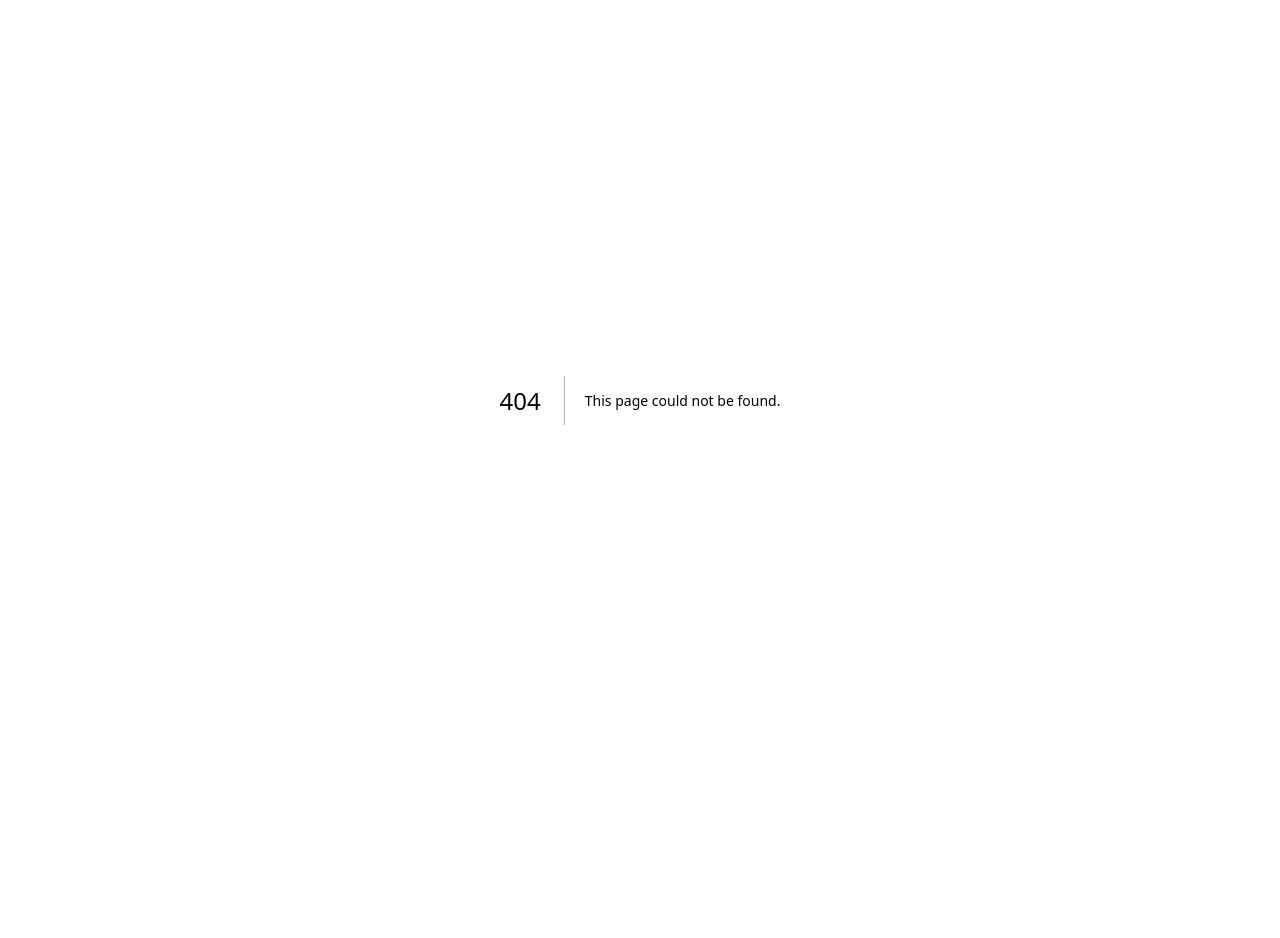
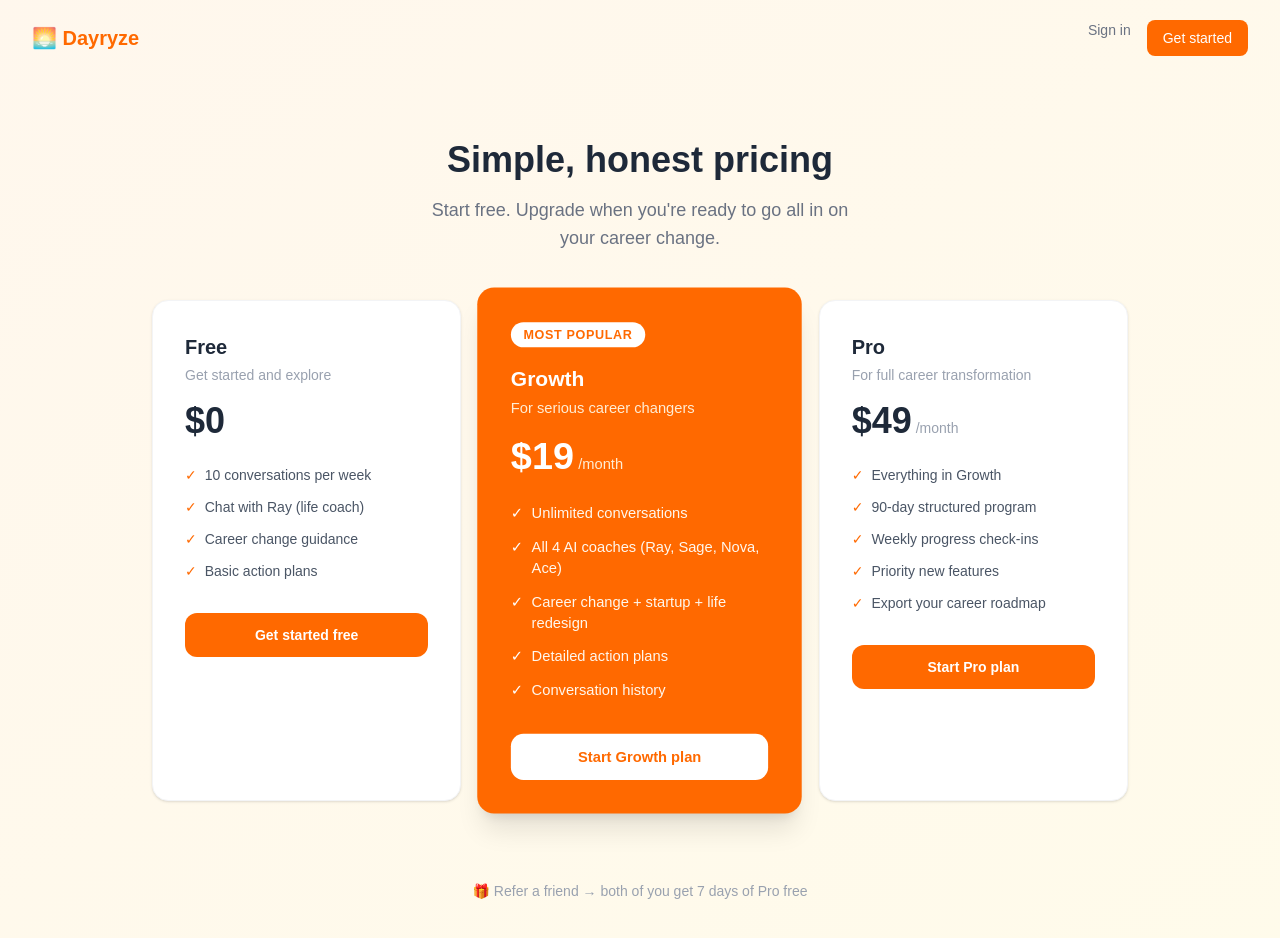
Before and after one commit to ruizhi1201/dayryze, a Next.js app: page /pricing in a window 1280 px wide. Before the commit this address had no page. Shown: the top 938 px of the page. Before the commit the page ends 800 px from the top, so only its background shows below. Built offline with nearby package versions, Linux system fonts and the light colour scheme.

Commit message:
Module 4: Stripe billing — checkout, webhook, pricing page, profiles schema

```diff
--- /dev/null
+++ b/app/api/stripe/checkout/route.ts
@@ -0,0 +1,35 @@
+import { createClient } from '@/lib/supabase/server'
+import { stripe, PLANS } from '@/lib/stripe'
+import { NextResponse } from 'next/server'
+
+export async function POST(request: Request) {
+  const supabase = await createClient()
+  const { data: { user } } = await supabase.auth.getUser()
+
+  if (!user) {
+    return NextResponse.json({ error: 'Unauthorized' }, { status: 401 })
+  }
+
+  const { plan } = await request.json()
+  const planData = plan === 'pro' ? PLANS.pro : PLANS.growth
+
+  const session = await stripe.checkout.sessions.create({
+    payment_method_types: ['card'],
+    mode: 'subscription',
+    customer_email: user.email,
+    line_items: [
+      {
+        price: planData.priceId,
+        quantity: 1,
+      },
+    ],
+    metadata: {
+      userId: user.id,
+      plan,
+    },
+    success_url: `${process.env.NEXT_PUBLIC_APP_URL}/chat?upgrade=success`,
+    cancel_url: `${process.env.NEXT_PUBLIC_APP_URL}/pricing`,
+  })
+
+  return NextResponse.json({ url: session.url })
+}
--- /dev/null
+++ b/app/api/stripe/webhook/route.ts
@@ -0,0 +1,61 @@
+import { stripe } from '@/lib/stripe'
+import { createClient } from '@/lib/supabase/server'
+import { NextResponse } from 'next/server'
+import Stripe from 'stripe'
+
+export async function POST(request: Request) {
+  const body = await request.text()
+  const signature = request.headers.get('stripe-signature')!
+
+  let event: Stripe.Event
+
+  try {
+    event = stripe.webhooks.constructEvent(
+      body,
+      signature,
+      process.env.STRIPE_WEBHOOK_SECRET!
+    )
+  } catch {
+    return NextResponse.json({ error: 'Invalid signature' }, { status: 400 })
+  }
+
+  const supabase = await createClient()
+
+  if (event.type === 'checkout.session.completed') {
+    const session = event.data.object as Stripe.Checkout.Session
+    const userId = session.metadata?.userId
+    const plan = session.metadata?.plan
+
+    if (userId && plan) {
+      await supabase
+        .from('profiles')
+        .upsert({
+          id: userId,
+          plan,
+          stripe_customer_id: session.customer as string,
+          stripe_subscription_id: session.subscription as string,
+          plan_updated_at: new Date().toISOString(),
+        })
+    }
+  }
+
+  if (event.type === 'customer.subscription.deleted') {
+    const subscription = event.data.object as Stripe.Subscription
+    const customerId = subscription.customer as string
+
+    const { data: profile } = await supabase
+      .from('profiles')
+      .select('id')
+      .eq('stripe_customer_id', customerId)
+      .single()
+
+    if (profile) {
+      await supabase
+        .from('profiles')
+        .update({ plan: 'free', stripe_subscription_id: null })
+        .eq('id', profile.id)
+    }
+  }
+
+  return NextResponse.json({ received: true })
+}
--- /dev/null
+++ b/app/pricing/page.tsx
@@ -0,0 +1,164 @@
+'use client'
+
+import { useState } from 'react'
+import { useRouter } from 'next/navigation'
+import Link from 'next/link'
+
+const plans = [
+  {
+    id: 'free',
+    name: 'Free',
+    price: 0,
+    description: 'Get started and explore',
+    features: [
+      '10 conversations per week',
+      'Chat with Ray (life coach)',
+      'Career change guidance',
+      'Basic action plans',
+    ],
+    cta: 'Get started free',
+    highlight: false,
+  },
+  {
+    id: 'growth',
+    name: 'Growth',
+    price: 19,
+    description: 'For serious career changers',
+    features: [
+      'Unlimited conversations',
+      'All 4 AI coaches (Ray, Sage, Nova, Ace)',
+      'Career change + startup + life redesign',
+      'Detailed action plans',
+      'Conversation history',
+    ],
+    cta: 'Start Growth plan',
+    highlight: true,
+  },
+  {
+    id: 'pro',
+    name: 'Pro',
+    price: 49,
+    description: 'For full career transformation',
+    features: [
+      'Everything in Growth',
+      '90-day structured program',
+      'Weekly progress check-ins',
+      'Priority new features',
+      'Export your career roadmap',
+    ],
+    cta: 'Start Pro plan',
+    highlight: false,
+  },
+]
+
+export default function PricingPage() {
+  const [loading, setLoading] = useState<string | null>(null)
+  const router = useRouter()
+
+  const handleUpgrade = async (planId: string) => {
+    if (planId === 'free') {
+      router.push('/signup')
+      return
+    }
+
+    setLoading(planId)
+    try {
+      const res = await fetch('/api/stripe/checkout', {
+        method: 'POST',
+        headers: { 'Content-Type': 'application/json' },
+        body: JSON.stringify({ plan: planId }),
+      })
+
+      if (res.status === 401) {
+        router.push('/signup')
+        return
+      }
+
+      const { url } = await res.json()
+      if (url) window.location.href = url
+    } catch (err) {
+      console.error(err)
+    } finally {
+      setLoading(null)
+    }
+  }
+
+  return (
+    <div className="min-h-screen bg-gradient-to-br from-orange-50 to-amber-50">
+      {/* Nav */}
+      <nav className="px-8 py-5 flex justify-between items-center">
+        <Link href="/" className="text-xl font-bold text-orange-500">🌅 Dayryze</Link>
+        <div className="flex gap-4 text-sm">
+          <Link href="/login" className="text-gray-500 hover:text-gray-700">Sign in</Link>
+          <Link href="/signup" className="bg-orange-500 text-white px-4 py-2 rounded-lg font-medium hover:bg-orange-600">Get started</Link>
+        </div>
+      </nav>
+
+      {/* Header */}
+      <div className="text-center pt-16 pb-12 px-4">
+        <h1 className="text-4xl font-bold text-gray-800 mb-4">Simple, honest pricing</h1>
+        <p className="text-gray-500 text-lg max-w-md mx-auto">Start free. Upgrade when you&apos;re ready to go all in on your career change.</p>
+      </div>
+
+      {/* Plans */}
+      <div className="max-w-5xl mx-auto px-6 pb-20 grid md:grid-cols-3 gap-6">
+        {plans.map(plan => (
+          <div
+            key={plan.id}
+            className={`rounded-2xl p-8 ${
+              plan.highlight
+                ? 'bg-orange-500 text-white shadow-xl scale-105'
+                : 'bg-white text-gray-800 shadow-sm border border-gray-100'
+            }`}
+          >
+            {plan.highlight && (
+              <div className="text-xs font-bold uppercase tracking-wider bg-white text-orange-500 inline-block px-3 py-1 rounded-full mb-4">
+                Most popular
+              </div>
+            )}
+            <h2 className={`text-xl font-bold mb-1 ${plan.highlight ? 'text-white' : 'text-gray-800'}`}>
+              {plan.name}
+            </h2>
+            <p className={`text-sm mb-4 ${plan.highlight ? 'text-orange-100' : 'text-gray-400'}`}>
+              {plan.description}
+            </p>
+            <div className="mb-6">
+              <span className={`text-4xl font-extrabold ${plan.highlight ? 'text-white' : 'text-gray-800'}`}>
+                ${plan.price}
+              </span>
+              {plan.price > 0 && (
+                <span className={`text-sm ml-1 ${plan.highlight ? 'text-orange-100' : 'text-gray-400'}`}>/month</span>
+              )}
+            </div>
+
+            <ul className="space-y-3 mb-8">
+              {plan.features.map((feature, i) => (
+                <li key={i} className="flex items-start gap-2 text-sm">
+                  <span className={plan.highlight ? 'text-white' : 'text-orange-500'}>✓</span>
+                  <span className={plan.highlight ? 'text-orange-50' : 'text-gray-600'}>{feature}</span>
+                </li>
+              ))}
+            </ul>
+
+            <button
+              onClick={() => handleUpgrade(plan.id)}
+              disabled={loading === plan.id}
+              className={`w-full py-3 rounded-xl font-semibold text-sm transition disabled:opacity-50 ${
+                plan.highlight
+                  ? 'bg-white text-orange-500 hover:bg-orange-50'
+                  : 'bg-orange-500 text-white hover:bg-orange-600'
+              }`}
+            >
+              {loading === plan.id ? 'Loading...' : plan.cta}
+            </button>
+          </div>
+        ))}
+      </div>
+
+      {/* Referral note */}
+      <div className="text-center pb-16 text-gray-400 text-sm">
+        🎁 Refer a friend → both of you get 7 days of Pro free
+      </div>
+    </div>
+  )
+}
--- /dev/null
+++ b/lib/stripe.ts
@@ -0,0 +1,29 @@
+import Stripe from 'stripe'
+
+export const stripe = new Stripe(process.env.STRIPE_SECRET_KEY!, {
+  apiVersion: '2026-02-25.clover',
+})
+
+export const PLANS = {
+  free: {
+    name: 'Free',
+    price: 0,
+    priceId: null,
+    conversationsPerWeek: 10,
+    personas: ['ray'],
+  },
+  growth: {
+    name: 'Growth',
+    price: 19,
+    priceId: process.env.STRIPE_GROWTH_PRICE_ID!,
+    conversationsPerWeek: Infinity,
+    personas: ['ray', 'sage', 'nova', 'ace'],
+  },
+  pro: {
+    name: 'Pro',
+    price: 49,
+    priceId: process.env.STRIPE_PRO_PRICE_ID!,
+    conversationsPerWeek: Infinity,
+    personas: ['ray', 'sage', 'nova', 'ace'],
+  },
+}
--- a/package.json
+++ b/package.json
@@ -9,12 +9,14 @@
     "lint": "eslint"
   },
   "dependencies": {
+    "@stripe/stripe-js": "^8.11.0",
     "@supabase/ssr": "^0.9.0",
     "@supabase/supabase-js": "^2.99.3",
     "next": "16.2.1",
     "openai": "^6.32.0",
     "react": "19.2.4",
-    "react-dom": "19.2.4"
+    "react-dom": "19.2.4",
+    "stripe": "^20.4.1"
   },
   "devDependencies": {
     "@tailwindcss/postcss": "^4",
```
Also changed, not shown: 2 other files (tests, documents, lock files or other folders).
